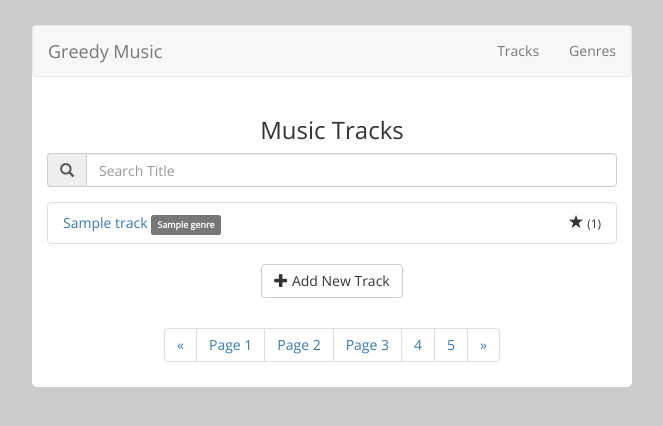
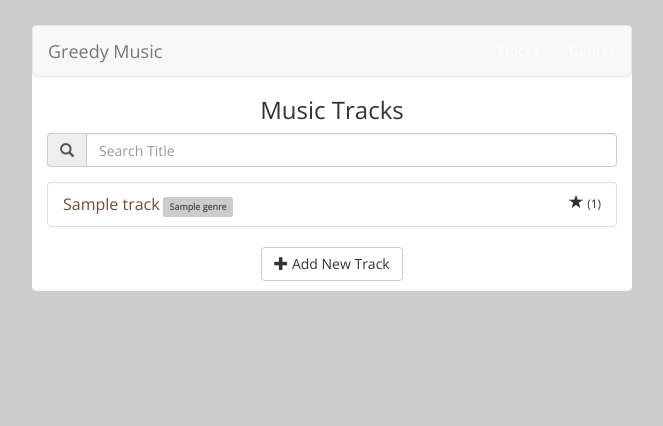
Before and after one commit to nice/music, a Django app: page /tracks/ in a window 1280 px wide. Shown: the top 426 px of the page, without its empty margins (308-971 px from the left). Run offline with Django 3.2, Linux system fonts and the light colour scheme; tables that the repository leaves empty hold one stand-in row (values such as "Sample post"); some libraries are stand-ins or nearby versions.

Commit message:
Changed css, various ui improvements

```diff
--- a/app/models.py
+++ b/app/models.py
@@ -24,6 +24,9 @@ class Track(models.Model):
     date_created = models.DateTimeField(auto_now_add=True)
     date_modified = models.DateTimeField(auto_now=True)
 
+    class Meta:
+        ordering = ['-date_modified']
+
     def __str__(self):
         return self.title
 
@@ -33,5 +36,8 @@ class Genre(models.Model):
     date_created = models.DateTimeField(auto_now_add=True)
     date_modified = models.DateTimeField(auto_now=True)
 
+    class Meta:
+        ordering = ['-date_modified']
+
     def __str__(self):
         return self.name
--- a/app/templates/app/base.html
+++ b/app/templates/app/base.html
@@ -2,7 +2,7 @@
 <html lang="en">
 <head>
     <title>Greedy Music</title>
-    <link href="https://maxcdn.bootstrapcdn.com/bootstrap/3.3.7/css/bootstrap.min.css" rel="stylesheet" integrity="sha384-BVYiiSIFeK1dGmJRAkycuHAHRg32OmUcww7on3RYdg4Va+PmSTsz/K68vbdEjh4u" crossorigin="anonymous">
+    <link rel="stylesheet" type="text/css" href="https://bootswatch.com/sandstone/bootstrap.min.css">
     <link href="https://fonts.googleapis.com/css?family=Open+Sans" rel="stylesheet">
 
 
@@ -11,14 +11,25 @@
         background: #cccccc;
         font-family: 'Open Sans', sans-serif;
     }
-    a:hover {
-        color: #eb5d5e !important;
-    }
     #wrapper {
         max-width: 600px;
-        margin:25px auto 0;
+        margin:25px auto 25px;
         background: white;
         border-radius: 5px;
+    }
+    #wrapper .navbar {
+        margin-bottom: 0;
+    }
+    #wrapper .navbar-default li a {
+        color: #ffffff;
+    }
+    #wrapper .list-group a {
+        font-size: 16px;
+        color: #6f4e37 !important;
+    }
+    #wrapper .label-default {
+        color: #555555 !important;
+        background: #cccccc;
     }
     </style>
 </head>
--- a/app/templates/app/track_list.html
+++ b/app/templates/app/track_list.html
@@ -36,25 +36,32 @@
         <a class="btn btn-default" href="{% url 'app:track-create' %}" role="button"><span class="glyphicon glyphicon-plus" aria-hidden="true"></span> Add New Track</a>
     </p>
 
+    {% if is_paginated %}
     <nav class="text-center" aria-label="Page navigation">
         <ul class="pagination">
+            {% if page_obj.has_previous %}
             <li>
-          <a href="#" aria-label="Previous">
-            <span aria-hidden="true">&laquo;</span>
+                <a href="{% url 'app:track-list' %}?page={{ page_obj.previous_page_number }}" aria-label="Previous">
+                    <span aria-hidden="true">&laquo; Prev.</span>
                 </a>
             </li>
-        <li><a href="#">Page 1</a></li>
-        <li><a href="#">Page 2</a></li>
-        <li><a href="#">Page 3</a></li>
-        <li><a href="#">4</a></li>
-        <li><a href="#">5</a></li>
+            {% endif %}
+
+            {% for pi in page_obj.paginator.num_pages|get_loop %}
+                <li {% if page_obj.number == pi %}class="active"{% endif %}>
+                    <a href="{% url 'app:track-list' %}?page={{ pi }}">{{ pi }}</a>
+                </li>
+            {% endfor %}
+
+            {% if page_obj.has_next %}
             <li>
-          <a href="#" aria-label="Next">
-            <span aria-hidden="true">&raquo;</span>
+                <a href="{% url 'app:track-list' %}?page={{ page_obj.next_page_number }}" aria-label="Next">
+                    <span aria-hidden="true">Next &raquo;</span>
                 </a>
             </li>
+            {% endif %}
       </ul>
     </nav>
-
+    {% endif %}
 
 {% endblock %}
--- a/app/templatetags/app_extras.py
+++ b/app/templatetags/app_extras.py
@@ -5,7 +5,12 @@ register = template.Library()
 
 @register.inclusion_tag('app/rating_display_tag.html')
 def rating_display_tag(rating):
-	return {
-		"rating": rating,
-		"stars": range(1, rating+1)
-	}
+    return {
+        "rating": rating,
+        "stars": range(1, rating+1)
+    }
+
+
+@register.filter
+def get_loop( value ):
+    return range(1, value+1)
--- a/app/views.py
+++ b/app/views.py
@@ -10,6 +10,7 @@ from app.models import Track, Genre
 
 class TrackListView(ListView):
     model = Track
+    paginate_by = 8
 
     def get_context_data(self, **kwargs):
     	context = super(TrackListView, self).get_context_data(**kwargs)
```
Also changed, not shown: app/templates/app/genre_detail.html (+6 -8 lines), app/templates/app/genre_form.html (+5 -3 lines), app/templates/app/track_detail.html (+5 -8 lines), app/templates/app/track_form.html (+5 -4 lines), app/migrations/0004_auto_20170721_0842.py (added). Lines whose indentation alone changed are shown as unchanged.
